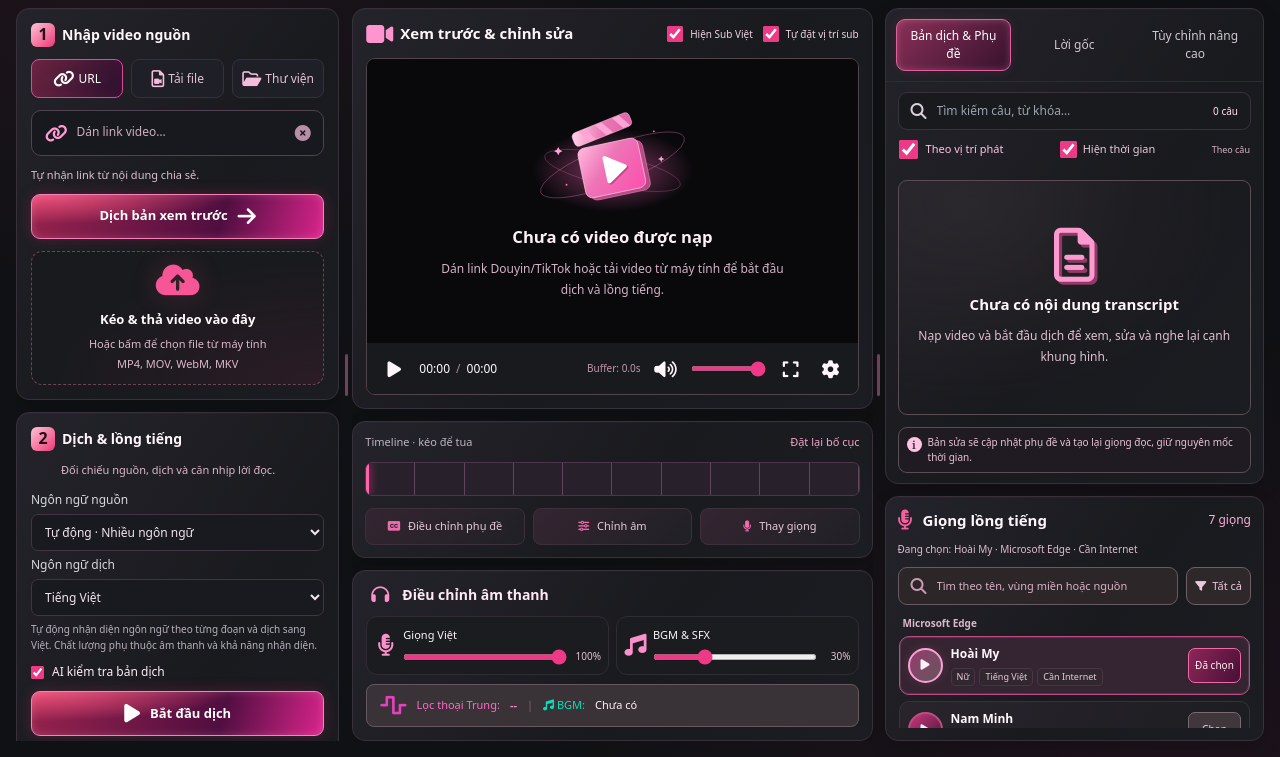
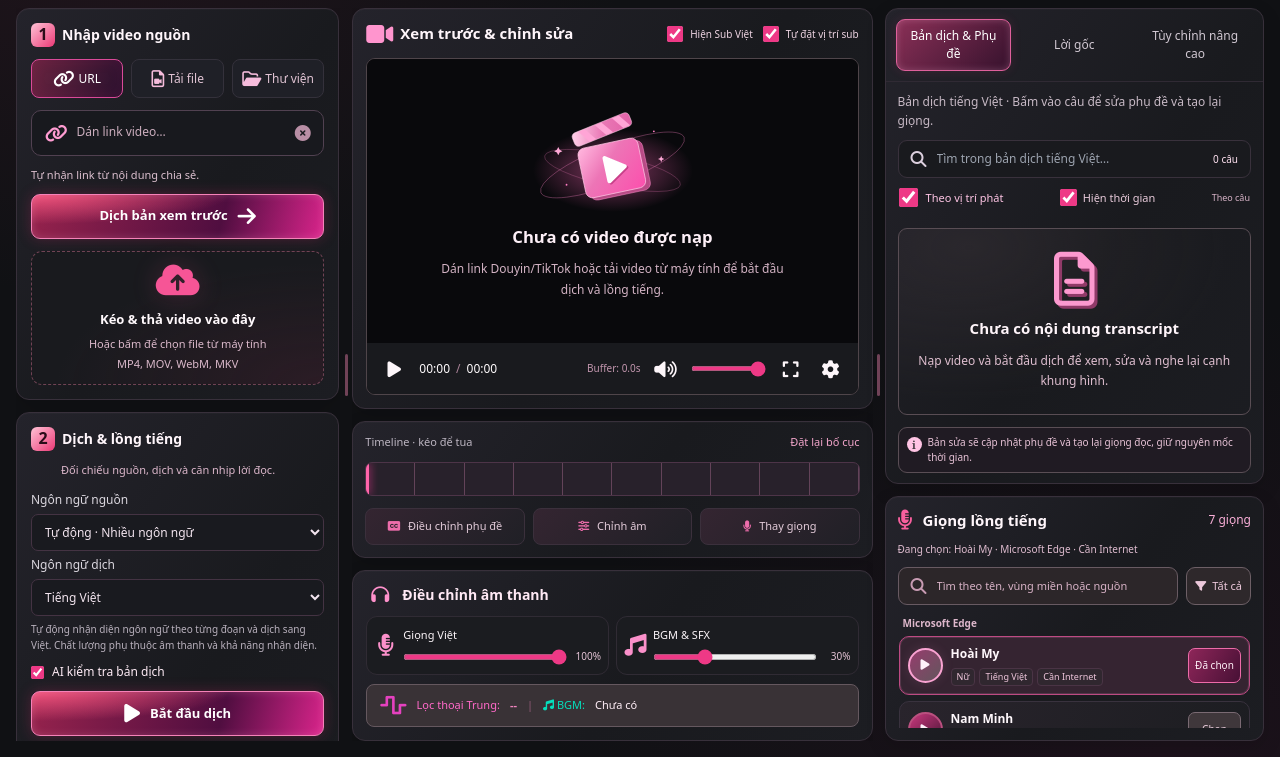
Before and after one commit to vanle1101/videotranslate, a FastAPI app: page / in a window 1280 px wide. Shown: the part 86-843 px from the top of the page. Run offline with FastAPI, Linux system fonts and the light colour scheme; data that the repository does not hold is empty; some libraries are stand-ins or nearby versions.

Commit message:
Clarify original transcript and editable translation tabs

```diff
--- a/static/style.css
+++ b/static/style.css
@@ -653,6 +653,10 @@ input[type="range"],input[type="checkbox"] { accent-color: #ee3986 !important; }
 .transcript-original { font-size: 14px; color: #c9c4cc; }
 .transcript-translation { font-size: 15px; color: #f6f0f6; }
 .transcript-label { display: none; }
+.transcript-mode-help { margin: 10px 12px 0; color: #c7b9c5; font-size: 12px; line-height: 1.6; }
+#editor-transcript[data-mode="translation"] .original-mode-help,
+#editor-transcript[data-mode="original"] .translation-mode-help,
+#editor-transcript[data-mode="original"] #transcript-status { display: none; }
 #editor-transcript[data-mode="original"] .transcript-translation { display: none; }
 #editor-transcript[data-mode="translation"] .transcript-original { display: none; }
 #editor-transcript[data-mode="original"] :is(.transcript-editor,.transcript-review,.transcript-confirm-silence,.transcript-speaker,.transcript-state) { display: none; }
--- a/static/workspace.js
+++ b/static/workspace.js
@@ -151,6 +151,10 @@ document.addEventListener('DOMContentLoaded', () => {
     advanced.hidden = index !== 2;
     transcript.setAttribute('aria-labelledby', tabs[index === 1 ? 1 : 0].id);
     transcript.dataset.mode = index === 1 ? 'original' : 'translation';
+    const searchLabel = index === 1 ? 'Tìm trong lời gốc' : 'Tìm trong bản dịch tiếng Việt';
+    search.placeholder = `${searchLabel}…`;
+    search.setAttribute('aria-label', searchLabel);
+    list.setAttribute('aria-label', index === 1 ? 'Lời gốc nhận diện từ video' : 'Bản dịch tiếng Việt có thể chỉnh sửa');
     filterTranscript();
     if (focus) tabs[index].focus();
   }
@@ -181,8 +185,7 @@ document.addEventListener('DOMContentLoaded', () => {
     if (event.key === 'Escape' && search.value) { event.preventDefault(); search.value = ''; filterTranscript(); }
   });
   new MutationObserver(filterTranscript).observe(list, {childList: true, subtree: true, characterData: true, attributes: true, attributeFilter: ['data-editing']});
-  filterTranscript();
-  transcript.dataset.mode = 'translation';
+  selectTab(0);
   const reveal = id => { const el = document.getElementById(id); el.scrollIntoView({block: 'nearest', behavior: 'auto'}); el.focus({preventScroll: true}); };
   document.getElementById('tool-captions').addEventListener('click', () => {
     selectTab(2, true);
--- a/templates/index.html
+++ b/templates/index.html
@@ -166,8 +166,9 @@
         <section class="transcript-panel studio-card" aria-labelledby="transcript-heading">
           <h2 id="transcript-heading" class="sr-only">Bản dịch và phụ đề</h2>
           <div class="transcript-tabs" role="tablist" aria-label="Biên tập lời thoại"><button id="editor-tab-translation" type="button" role="tab" aria-selected="true" aria-controls="editor-transcript">Bản dịch &amp; Phụ đề</button><button id="editor-tab-original" type="button" role="tab" aria-selected="false" aria-controls="editor-transcript" tabindex="-1">Lời gốc</button><button id="editor-tab-advanced" type="button" role="tab" aria-selected="false" aria-controls="editor-advanced" tabindex="-1">Tùy chỉnh nâng cao</button></div>
-          <div id="editor-transcript" role="tabpanel" aria-labelledby="editor-tab-translation">
-          <div class="transcript-search"><i class="fa-solid fa-magnifying-glass" aria-hidden="true"></i><input id="transcript-search" type="search" placeholder="Tìm kiếm câu, từ khóa…" aria-label="Tìm lời gốc hoặc bản dịch"><span id="segments-count-badge" class="transcript-count">0 câu</span></div>
+          <div id="editor-transcript" role="tabpanel" aria-labelledby="editor-tab-translation" data-mode="translation">
+          <p class="transcript-mode-help"><span class="translation-mode-help">Bản dịch tiếng Việt · Bấm vào câu để sửa phụ đề và tạo lại giọng.</span><span class="original-mode-help">Lời gốc nhận diện từ video · Bấm vào câu để tua, chọn Nghe gốc để đối chiếu âm thanh.</span></p>
+          <div class="transcript-search"><i class="fa-solid fa-magnifying-glass" aria-hidden="true"></i><input id="transcript-search" type="search" placeholder="Tìm trong bản dịch tiếng Việt…" aria-label="Tìm trong bản dịch tiếng Việt"><span id="segments-count-badge" class="transcript-count">0 câu</span></div>
           <div class="transcript-toolbar"><label class="transcript-follow"><input id="transcript-follow" type="checkbox" checked> Theo vị trí phát</label><label class="transcript-option"><input id="transcript-show-time" type="checkbox" checked> Hiện thời gian</label><span class="transcript-time-note">Theo câu</span></div>
           <div id="segments-list" class="transcript-list" aria-label="Câu thoại gốc và bản dịch" tabindex="0"><div class="transcript-empty"><i class="fa-regular fa-file-lines" aria-hidden="true"></i><p>Chưa có nội dung transcript</p><span>Nạp video và bắt đầu dịch để xem, sửa và nghe lại cạnh khung hình.</span></div></div>
           <p id="transcript-status" class="transcript-status" role="status" aria-live="polite">Bản sửa sẽ cập nhật phụ đề và tạo lại giọng đọc, giữ nguyên mốc thời gian.</p>
```
